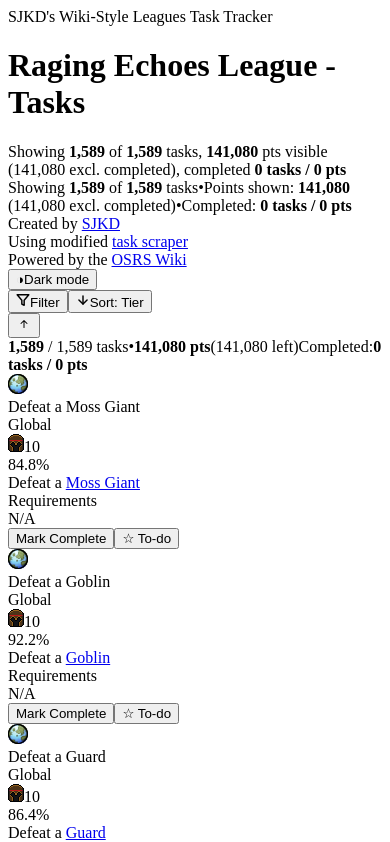
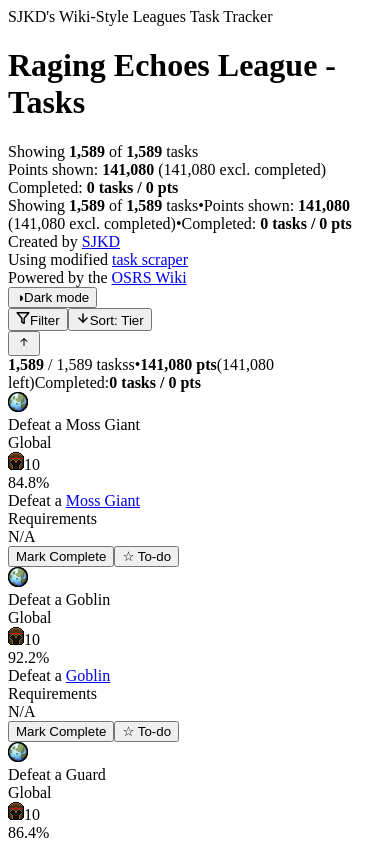
Before and after one commit to sjkd23/SJKDs-OSRS-League-Task-Tracker, a React (Vite) app in the folder client/: page / in a window 390 px wide. Shown: the top 842 px of the page. Built offline with nearby package versions, Linux system fonts and the light colour scheme; the HTML template or start-up script is replaced by a standard one.

Commit message:
fix striping css bug, mobile filter tab cleanup

```diff
--- a/client/src/components/TaskRow/TaskRow.tsx
+++ b/client/src/components/TaskRow/TaskRow.tsx
@@ -31,6 +31,11 @@ export function completionTierClass(pct: number): string {
 
 export interface TaskRowProps {
   task: TaskView;
+  /** Stable 0-based position of this task in the current filtered list.
+   *  Used to determine stripe colour (even index → alt/darker row).
+   *  Must come from virtualRow.index, NOT from CSS nth-child, so that
+   *  the virtualizer padding spacer row cannot corrupt row parity. */
+  rowIndex: number;
   onToggleCompleted: (id: string) => void;
   onToggleTodo: (id: string) => void;
 }
@@ -41,7 +46,7 @@ function isNaRequirements(text: string | undefined): boolean {
   return !t || t === 'N/A' || t === '\u2014' || t === '-';
 }
 
-export const TaskRow = memo(function TaskRow({ task, onToggleCompleted, onToggleTodo }: TaskRowProps) {
+export const TaskRow = memo(function TaskRow({ task, rowIndex, onToggleCompleted, onToggleTodo }: TaskRowProps) {
   const regionIcon = regionIconUrl(task.area);
   const regionColor = REGION_COLOUR[task.area];
   const reqIsNa = isNaRequirements(task.requirementsText);
@@ -57,9 +62,13 @@ export const TaskRow = memo(function TaskRow({ task, onToggleCompleted, onToggle
     onToggleCompleted(task.id);
   }
 
+  // Even-indexed rows (0, 2, 4 …) get the alt/slightly-darker stripe to preserve
+  // the same visual rhythm as the old :nth-child(odd) rule (child 1 = index 0).
+  const stripeClass = rowIndex % 2 === 0 ? 'row-alt' : '';
+
   return (
     <tr
-      className={task.completed ? 'task-completed' : 'task-completable'}
+      className={[task.completed ? 'task-completed' : 'task-completable', stripeClass].filter(Boolean).join(' ')}
       onClick={handleRowClick}
       style={{ cursor: 'pointer' }}
       aria-label={task.completed ? `${task.name} — completed` : `${task.name} — click to mark complete`}
--- a/client/src/components/TaskSummary/TaskSummary.tsx
+++ b/client/src/components/TaskSummary/TaskSummary.tsx
@@ -51,7 +51,7 @@ export const TaskSummary = memo(function TaskSummary({
                 <span className="flex flex-wrap items-center gap-x-2 gap-y-1 text-wiki-muted dark:text-wiki-muted-dark">
                     <span>
                         <strong className="font-bold text-wiki-text dark:text-wiki-text-dark">{fmt(visibleCount)}</strong>
-                        <span> / {fmt(totalCount)} tasks</span>
+                        <span> / {fmt(totalCount)} tasks</span>s
                     </span>
 
                     <span className="text-[16px] leading-none text-wiki-text dark:text-wiki-text-dark opacity-40 select-none" aria-hidden>&bull;</span>
@@ -80,16 +80,24 @@ export const TaskSummary = memo(function TaskSummary({
 
     return (
         <>
-            {/* Mobile: single flowing sentence, no bullets */}
-            <div className={`${sharedClass} sm:hidden`}>
+            {/* Mobile: one line per segment */}
+            <div className={`${sharedClass} sm:hidden flex flex-col gap-y-0.5`}>
+                <div>
                     Showing{' '}
                     <strong className="text-wiki-text dark:text-wiki-text-dark">{fmt(visibleCount)}</strong>
                     {' '}of{' '}
                     <strong className="text-wiki-text dark:text-wiki-text-dark">{fmt(totalCount)}</strong>
-                {' '}task{totalCount !== 1 ? 's' : ''},{' '}
+                    {' '}task{totalCount !== 1 ? 's' : ''}
+                </div>
+                <div>
+                    Points shown:{' '}
                     <strong className="text-wiki-text dark:text-wiki-text-dark">{fmt(visiblePoints)}</strong>
-                {' '}pts visible ({fmt(visiblePointsExcludingCompleted)} excl. completed), completed{' '}
+                    {' '}({fmt(visiblePointsExcludingCompleted)} excl. completed)
+                </div>
+                <div>
+                    Completed:{' '}
                     <strong className="text-wiki-text dark:text-wiki-text-dark">{fmt(completedCount)} tasks / {fmt(totalAcquiredPoints)} pts</strong>
+                </div>
             </div>
 
             {/* Desktop: flex layout with bullet separators */}
--- a/client/src/components/TaskTable/TaskTable.tsx
+++ b/client/src/components/TaskTable/TaskTable.tsx
@@ -130,6 +130,7 @@ export function TaskTable({
                 <TaskRow
                   key={virtualRow.key}
                   task={tasks[virtualRow.index]}
+                  rowIndex={virtualRow.index}
                   onToggleCompleted={onToggleCompleted}
                   onToggleTodo={onToggleTodo}
                 />
```
Also changed, not shown: client/src/styles/main.css (+10 -6 lines). Lines whose indentation alone changed are shown as unchanged.
